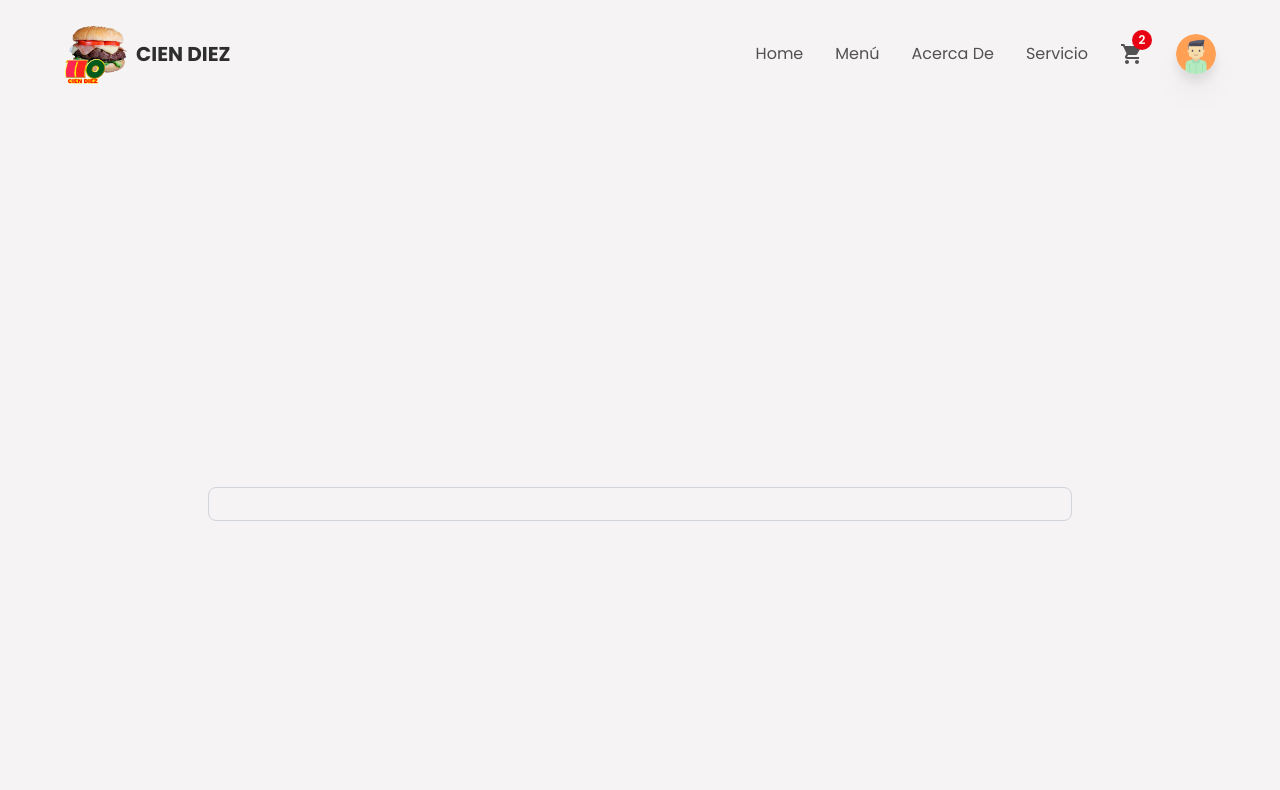
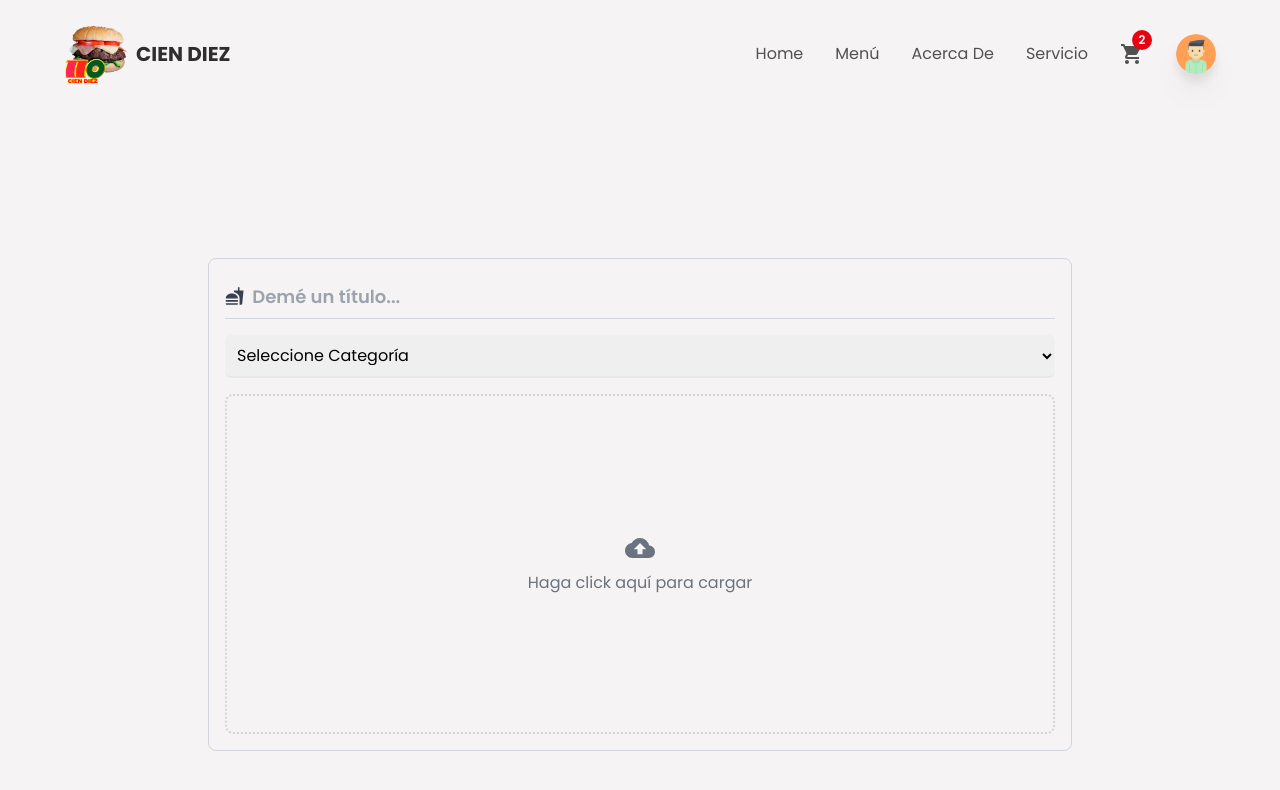
Before and after one commit to miguelcorona72/restaurantapp, a React (Create React App) app: page /createItem in a window 1280 px wide. Shown: the top 790 px of the page. Built offline with nearby package versions, Linux system fonts and the light colour scheme.

Commit message:
se agrego código al proyecto

```diff
--- a/src/components/CreateContainer.jsx
+++ b/src/components/CreateContainer.jsx
@@ -1,5 +1,9 @@
 import React, { useState } from 'react';
 import { motion } from "framer-motion";
+
+import {MdFastfood, MdCloudUpload} from 'react-icons/md';
+import { categories } from "../utils/data";
+import Loader from "./Loader";
 
 const CreateContainer = () => {
   const [title, setTitle] = useState("");
@@ -12,9 +16,11 @@
   const [msg, setMsg] = useState(null);
   const [isLoading, setIsLoading] = useState(false);
 
+  const uploadImage = () => {}
+
   return (
     <div className="w-full min-h-screen flex items-center justify-center">
-      <div className="w-[90%] md:w-[75%] border border-gray-300 rounded-lg p-4 flex flex-col items-center justify-center">
+      <div className="w-[90%] md:w-[75%] border border-gray-300 rounded-lg p-4 flex flex-col items-center justify-center gap-4">
         {fields && (
           <motion.p
             initial={{opacity :0 }}
@@ -29,6 +35,63 @@
             {msg}
           </motion.p>
         )}
+
+        <div className="w-full py-2 border-b border-gray-300 flex items-center gap-2">
+            <MdFastfood className="text-xl text-gray-700"
+            />
+            <input
+              type="text"
+              required
+              value={title}
+              onChange={(e) => setTitle(e.target.value)}
+              placeholder="Demé un título..."
+              className="w-full h-full text-lg bg-transparent font-semibold online-none border-none placeholder:text-gray-400 text-textColor"
+            />
+        </div>
+
+        <div className="w-full">
+            <select
+              onChange={(e) => setCategory(e.target.value)}
+              className="outline-none w-full text-base border-b-2 border-gray-200 p-2 rounded-md cursor-pointer"
+            >
+              <option value="other" className="bg-white">
+                Seleccione Categoría
+              </option>
+              {categories &&
+                categories.map((item) => (
+                  <option
+                    key={item.id}
+                    className="text-base border-0 outline-none capitalize bg-white text-headingColor"
+                    value={item.urlParamName}
+                  >
+                    {item.name}
+                  </option>
+              ))}
+            </select>
+        </div>
+
+        <div className="group flex justify-center items-center flex-col border-2 border-dotted border-gray-300 w-full h-225 md:h-340 cursor-pointer rounded-lg">
+            {isLoading ?
+              <Loader /> : <>
+                {!imageAsset ? <>
+                <label className="w-full h-full flex flex-col items-center justify-center cursor-pointer">
+                  <div className="w-full h-full flex flex-col items-center justify-center gap-2">
+                    <MdCloudUpload className="text-gray-500 text-3xl hover:text-gray-700" />
+                    <p className="text-gray-500 hover:text-gray-700">
+                      Haga click aquí para cargar
+                    </p>
+                    </div>
+                    <input
+                      type="file"
+                      name="uploadimage"
+                      accept="image/*"
+                      onChange={uploadImage}
+                      className="w-0 h-0"
+                    />
+                  </label>
+                </> : <></>}
+          </>}
+        </div>
       </div>
     </div>
   );
--- /dev/null
+++ b/src/components/Loader.jsx
@@ -0,0 +1,24 @@
+import React from "react";
+
+const Loader = () => {
+  return (
+    <svg
+      role="status"
+      className="inline mr-2 w-10 h-10 text-gray-200 animate-spin dark:text-gray-300 fill-emerald-500"
+      viewBox="0 0 100 101"
+      fill="none"
+      xmlns="http://www.w3.org/2000/svg"
+    >
+      <path
+        d="M100 50.5908C100 78.2051 77.6142 100.591 50 100.591C22.3858 100.591 0 78.2051 0 50.5908C0 22.9766 22.3858 0.59082 50 0.59082C77.6142 0.59082 100 22.9766 100 50.5908ZM9.08144 50.5908C9.08144 73.1895 27.4013 91.5094 50 91.5094C72.5987 91.5094 90.9186 73.1895 90.9186 50.5908C90.9186 27.9921 72.5987 9.67226 50 9.67226C27.4013 9.67226 9.08144 27.9921 9.08144 50.5908Z"
+        fill="currentColor"
+      />
+      <path
+        d="M93.9676 39.0409C96.393 38.4038 97.8624 35.9116 97.0079 33.5539C95.2932 28.8227 92.871 24.3692 89.8167 20.348C85.8452 15.1192 80.8826 10.7238 75.2124 7.41289C69.5422 4.10194 63.2754 1.94025 56.7698 1.05124C51.7666 0.367541 46.6976 0.446843 41.7345 1.27873C39.2613 1.69328 37.813 4.19778 38.4501 6.62326C39.0873 9.04874 41.5694 10.4717 44.0505 10.1071C47.8511 9.54855 51.7191 9.52689 55.5402 10.0491C60.8642 10.7766 65.9928 12.5457 70.6331 15.2552C75.2735 17.9648 79.3347 21.5619 82.5849 25.841C84.9175 28.9121 86.7997 32.2913 88.1811 35.8758C89.083 38.2158 91.5421 39.6781 93.9676 39.0409Z"
+        fill="currentFill"
+      />
+    </svg>
+  );
+};
+
+export default Loader;
--- a/src/components/index.js
+++ b/src/components/index.js
@@ -2,3 +2,4 @@
 export {default as MainContainer} from './MainContainer';
 export {default as CreateContainer} from './CreateContainer';
 export { default as HomeContainer } from "./HomeContainer";
+export { default as Loader } from "./Loader";
--- a/src/utils/data.js
+++ b/src/utils/data.js
@@ -29,5 +29,29 @@
         id : 4,
         name : 'Rancho',
         decp : 'Carne 100% Res y Barbecue',
-        price : '75.00', imageSrc : RN1},
-]
+        price : '75.00', imageSrc : RN1
+    },
+];
+
+export const categories = [
+    {
+      id: 1,
+      name: "Hamburguesas",
+      urlParamName: "burguer",
+    },
+    {
+      id: 2,
+      name: "Jugos",
+      urlParamName: "jugos",
+    },
+    {
+      id: 3,
+      name: "Refrescos",
+      urlParamName: "refrescos",
+    },
+    {
+      id: 4,
+      name: "Nieve",
+      urlParamName: "nieve",
+    },
+  ];
```
